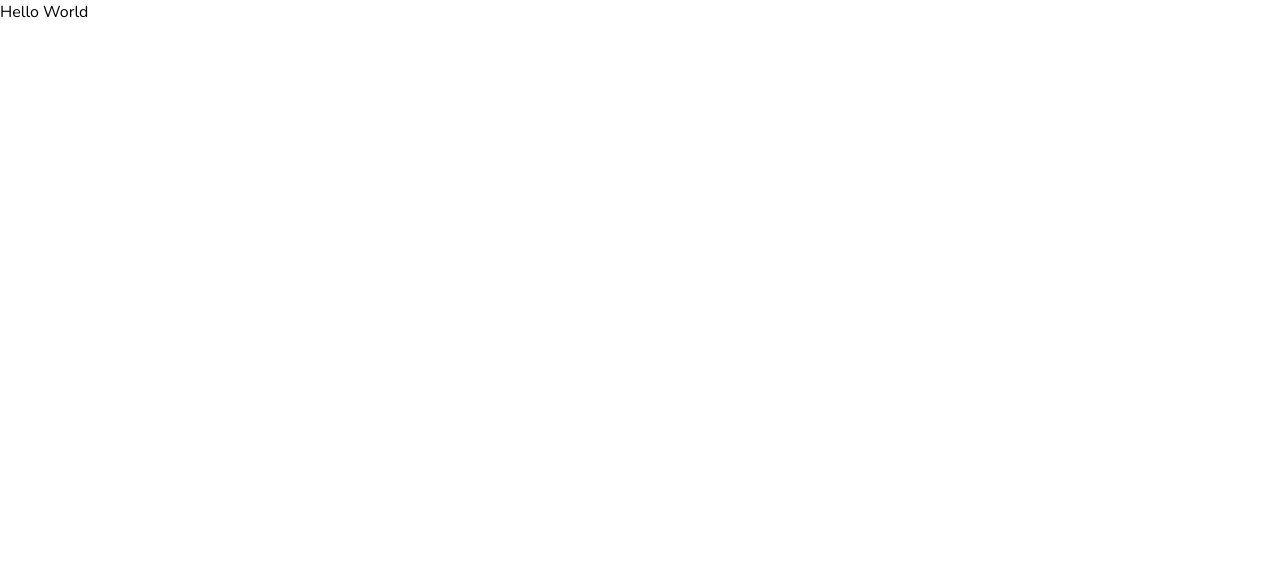
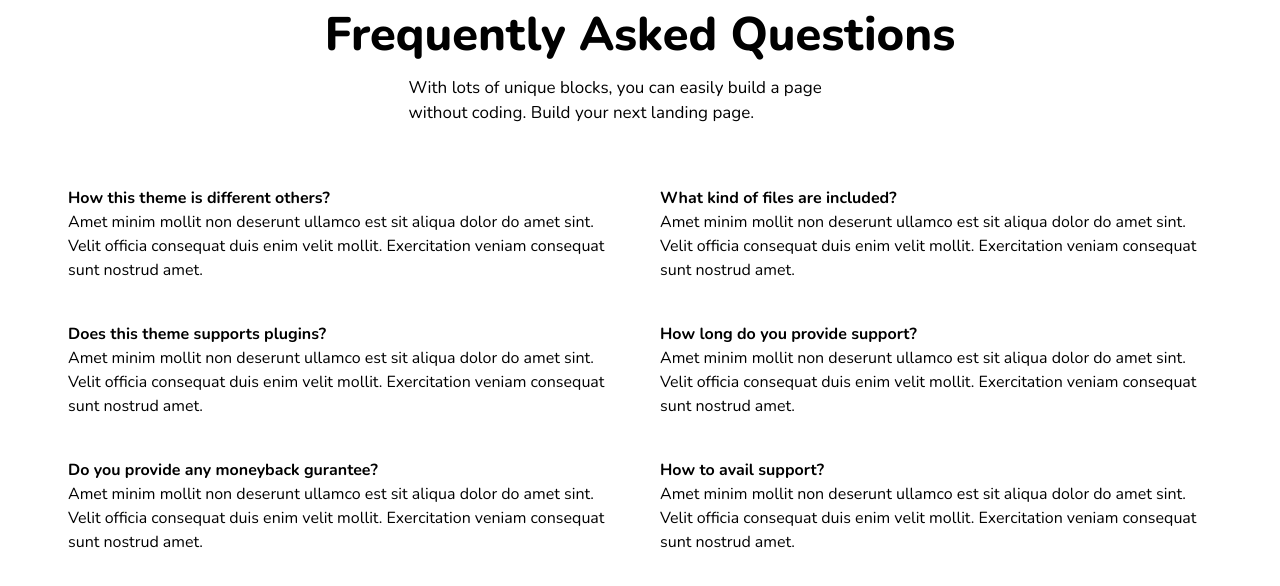
Before and after one commit to VicTips/weware-landing, a React (Create React App) app: page / in a window 1280 px wide. Shown: the top 586 px of the page. Built offline with nearby package versions, Linux system fonts and the light colour scheme; the HTML template or start-up script is replaced by a standard one.

Commit message:
Create folders and add styles on faq component

```diff
--- a/public/index.html
+++ b/public/index.html
@@ -30,7 +30,7 @@
       href="https://fonts.googleapis.com/css2?family=Nunito:ital,wght@0,200;0,300;0,400;0,500;0,600;0,700;0,800;0,900;0,1000;1,200;1,300;1,400;1,500;1,600;1,700;1,800;1,900;1,1000&display=swap"
       rel="stylesheet"
     />
-    <title>weware</title>
+    <title>wikit</title>
   </head>
   <body>
     <noscript>You need to enable JavaScript to run this app.</noscript>
--- a/src/App.js
+++ b/src/App.js
@@ -1,7 +1,8 @@
+import Faq from "./components/faq/Faq";
 const App = () => {
   return (
     <div>
-      Hello World
+      <Faq />
     </div>
   );
 }
--- /dev/null
+++ b/src/components/faq/Faq.js
@@ -0,0 +1,42 @@
+import React from 'react'
+
+const Faq = () => {
+  return (
+    <section className='container mx-auto px-12'>
+      <h2 className='text-[47px] font-extrabold text-center mb-[0.25rem]'>Frequently Asked Questions</h2>
+      <div className='flex justify-center'>
+        <div className='max-w-[463px] text-[17px]'>
+          With lots of unique blocks, you can easily build a page without coding. Build your next landing page.
+        </div>
+      </div>
+      <div className='grid grid-cols-1 sm:grid-cols-2 mt-10'>
+        <div className='p-5'>
+          <div className='font-bold'>How this theme is different others?</div>
+          <div>Amet minim mollit non deserunt ullamco est sit aliqua dolor do amet sint. Velit officia consequat duis enim velit mollit. Exercitation veniam consequat sunt nostrud amet.</div>
+        </div>
+        <div className='p-5'>
+          <div className='font-bold'>What kind of files are included?</div>
+          <div>Amet minim mollit non deserunt ullamco est sit aliqua dolor do amet sint. Velit officia consequat duis enim velit mollit. Exercitation veniam consequat sunt nostrud amet.</div>
+        </div>
+        <div className='p-5'>
+          <div className='font-bold'>Does this theme supports plugins?</div>
+          <div>Amet minim mollit non deserunt ullamco est sit aliqua dolor do amet sint. Velit officia consequat duis enim velit mollit. Exercitation veniam consequat sunt nostrud amet.</div>
+        </div>
+        <div className='p-5'>
+          <div className='font-bold'>How long do you provide support?</div>
+          <div>Amet minim mollit non deserunt ullamco est sit aliqua dolor do amet sint. Velit officia consequat duis enim velit mollit. Exercitation veniam consequat sunt nostrud amet.</div>
+        </div>
+        <div className='p-5'>
+          <div className='font-bold'>Do you provide any moneyback gurantee?</div>
+          <div>Amet minim mollit non deserunt ullamco est sit aliqua dolor do amet sint. Velit officia consequat duis enim velit mollit. Exercitation veniam consequat sunt nostrud amet.</div>
+        </div>
+        <div className='p-5'>
+          <div className='font-bold'>How to avail support?</div>
+          <div>Amet minim mollit non deserunt ullamco est sit aliqua dolor do amet sint. Velit officia consequat duis enim velit mollit. Exercitation veniam consequat sunt nostrud amet.</div>
+        </div>
+      </div>
+    </section>
+  )
+}
+
+export default Faq
--- /dev/null
+++ b/src/components/footer/Footer.js
@@ -0,0 +1,9 @@
+import React from 'react'
+
+const Footer = () => {
+  return (
+    <div>Footer</div>
+  )
+}
+
+export default Footer
--- /dev/null
+++ b/src/components/navbar/Navbar.js
@@ -0,0 +1,9 @@
+import React from 'react'
+
+const Navbar = () => {
+  return (
+    <div>Navbar</div>
+  )
+}
+
+export default Navbar
```
